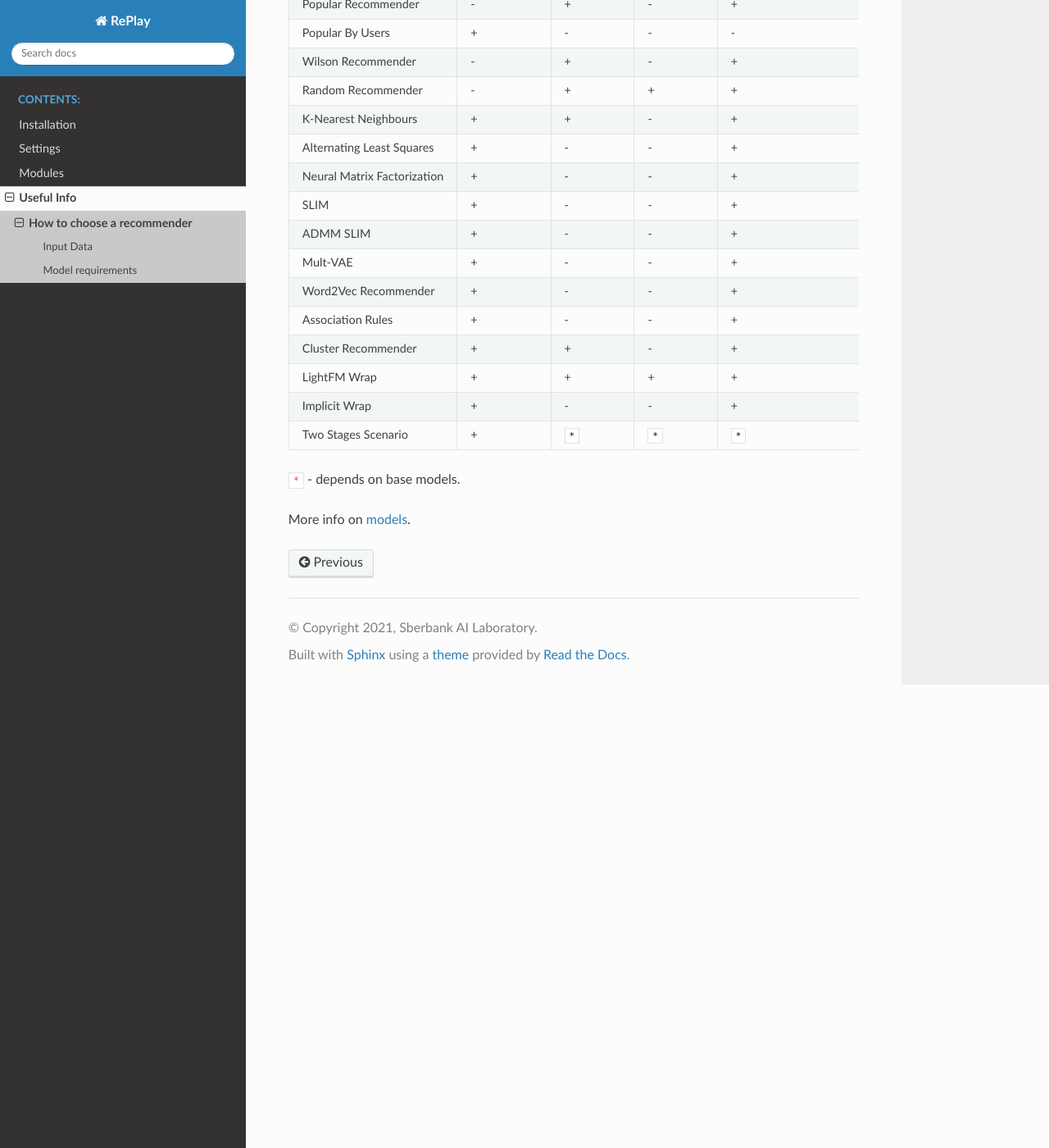
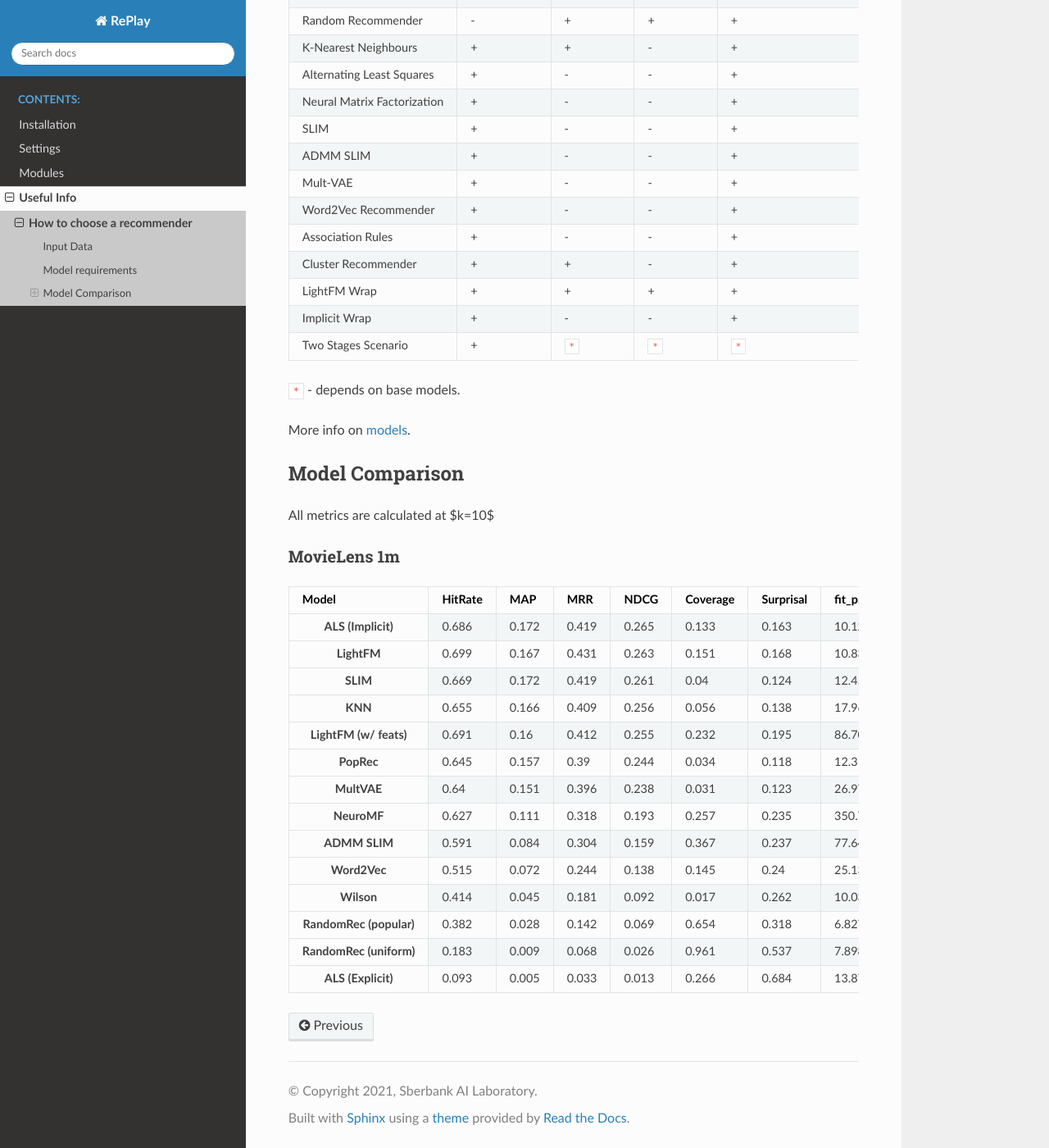
Before and after one commit to sb-ai-lab/RePlay, a Sphinx documentation site: the page built from docs/pages/useful_data/algorithm_selection.md, in a window 1280 px wide and 1400 px high, scrolled down 1655 px. Shown: the whole window at 82% size. Built offline with Sphinx 7.4.7 and the Read the Docs theme 2.0.0, drawn with Linux system fonts in a browser that asks for light colours.

Commit message:
Add comparison table to docs (#40)
- removed recommonmark as it is no longer maintened
- added myst-parser instead of recommonmark to support md files
- removed sphinx-markdown-tables because myst can parse markdown tables by itself
- bumped lower version of python from 3.6.2 to 3.7 because of conflicting dependencies in lightautoml and numpy. numpy > 1.20 requires python >= 3.7 so we now do too
- added comparison table on ml1m

````diff
--- a/docs/conf.py
+++ b/docs/conf.py
@@ -32,8 +32,7 @@ author = "Sberbank AI Laboratory"
 extensions = [
     "sphinx.ext.autodoc",
     "sphinx_autodoc_typehints",
-    "recommonmark",
-    "sphinx_markdown_tables",
+    "myst_parser",
 ]
 source_suffix = [".rst", ".md"]
 
--- a/docs/pages/installation.rst
+++ b/docs/pages/installation.rst
@@ -1,7 +1,7 @@
 Installation
 ============
 
-It is recommended to use Unix machine with ``python >= 3.6``
+It is recommended to use Unix machine with ``python >= 3.7``
 
 Basic
 --------
--- a/docs/pages/useful_data/algorithm_selection.md
+++ b/docs/pages/useful_data/algorithm_selection.md
@@ -1,6 +1,6 @@
-## How to choose a recommender
+# How to choose a recommender
 
-#### Input Data
+## Input Data
 
 - _What is the input?_
 
@@ -47,7 +47,7 @@ The same goes for new items.
 
 `*` - depends on base models.
 
-#### Model requirements
+## Model requirements
 
 * _Should recommendations be personalized?_
 * _Should cold users get recommendations?_ (without any interactions).
@@ -76,3 +76,13 @@ The same goes for new items.
 `*` - depends on base models.
 
 More info on [models](../modules/models).
+
+## Model Comparison
+All metrics are calculated at $k=10$
+### MovieLens 1m
+```{eval-rst}
+.. csv-table::
+   :file: res_1m.csv
+   :header-rows: 1
+   :stub-columns: 1
+```
--- /dev/null
+++ b/docs/pages/useful_data/res_1m.csv
@@ -0,0 +1,15 @@
+Model,HitRate,MAP,MRR,NDCG,Coverage,Surprisal,fit_pred_time
+ALS (Implicit),0.686,0.172,0.419,0.265,0.133,0.163,10.128
+LightFM,0.699,0.167,0.431,0.263,0.151,0.168,10.833
+SLIM,0.669,0.172,0.419,0.261,0.04,0.124,12.456
+KNN,0.655,0.166,0.409,0.256,0.056,0.138,17.964
+LightFM (w/ feats),0.691,0.16,0.412,0.255,0.232,0.195,86.704
+PopRec,0.645,0.157,0.39,0.244,0.034,0.118,12.3
+MultVAE,0.64,0.151,0.396,0.238,0.031,0.123,26.977
+NeuroMF,0.627,0.111,0.318,0.193,0.257,0.235,350.737
+ADMM SLIM,0.591,0.084,0.304,0.159,0.367,0.237,77.647
+Word2Vec,0.515,0.072,0.244,0.138,0.145,0.24,25.133
+Wilson,0.414,0.045,0.181,0.092,0.017,0.262,10.034
+RandomRec (popular),0.382,0.028,0.142,0.069,0.654,0.318,6.827
+RandomRec (uniform),0.183,0.009,0.068,0.026,0.961,0.537,7.898
+ALS (Explicit),0.093,0.005,0.033,0.013,0.266,0.684,13.876
````
Also changed, not shown: README.md (+1 -1 lines), pyproject.toml (+4 -8 lines), 2 other files.
